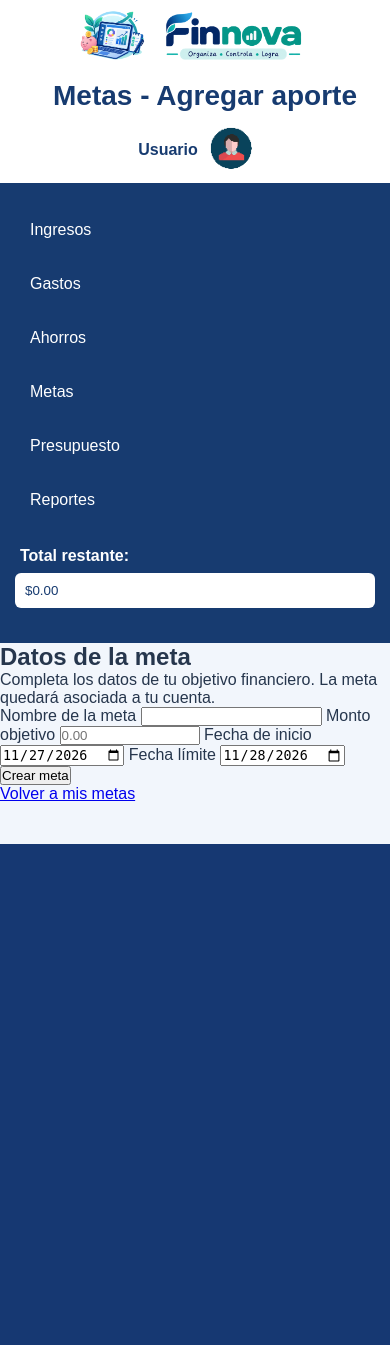
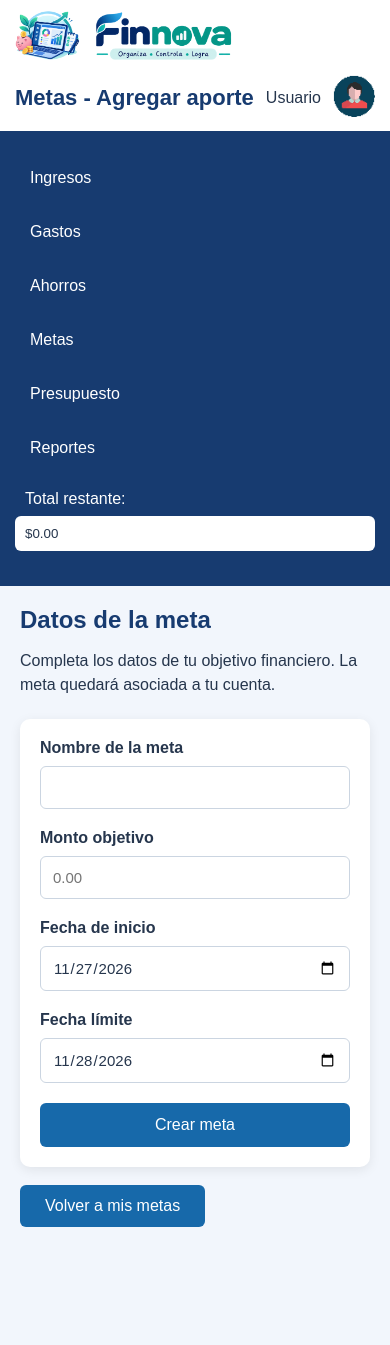
Before and after one commit to sofia269t/FINNOVA, a PHP site: page /crear_meta.html in a window 390 px wide. Before the commit the page ends 844 px from the top, so only its background shows below. Run offline with PHP 8.4, Linux system fonts and the light colour scheme.

Commit message:
diseños

```diff
--- a/Estilos/crear_meta.css
+++ b/Estilos/crear_meta.css
@@ -1,5 +1,5 @@
 
-/* CONFIGURACIÓN GENERAL */
+/* ESTILOS GENERALES */
 * {
     margin: 0;
     padding: 0;
@@ -8,55 +8,45 @@
 
 body {
     font-family: Arial, sans-serif;
-    background-color: #f2f6fc;
+    background: #f2f6fc;
     color: #26364d;
 }
 
 /* ENCABEZADO */
 header {
-    width: 100%;
-    min-height: 85px;
-    background-color: #ffffff;
     display: flex;
     align-items: center;
+    min-height: 85px;
     padding: 10px 30px;
-    box-shadow: 0 2px 10px rgba(0, 0, 0, 0.08);
-    gap: 15px;
+    background: white;
+    box-shadow: 0 2px 8px rgba(0, 0, 0, 0.1);
 }
 
 .logo {
     width: 65px;
-    height: auto;
 }
 
 .logo-nombre {
     width: 150px;
-    height: auto;
 }
 
 header h1 {
     color: #173b70;
     font-size: 28px;
-    margin-left: 20px;
+    margin-left: 25px;
 }
 
 .user-icon {
-    margin-left: auto;
     display: flex;
     align-items: center;
     gap: 12px;
-}
-
-.user-icon p {
-    color: #173b70;
-    font-weight: bold;
+    margin-left: auto;
 }
 
 .user-icon img {
     width: 42px;
     height: 42px;
-    border-radius: 50%;
-    object-fit: cover;
+    object-fit: contain;
 }
 
 /* SUBMENÚ */
@@ -71,7 +61,7 @@ header h1 {
     left: 0;
     width: 245px;
     height: calc(100vh - 85px);
-    background-color: #173b70;
+    background: #173b70;
     padding: 25px 15px;
     overflow-y: auto;
 }
@@ -89,120 +79,128 @@ header h1 {
     color: white;
     text-decoration: none;
     padding: 13px 15px;
-    border-radius: 8px;
-    transition: 0.3s;
+    border-radius: 6px;
+    transition: background 0.3s;
 }
 
-.menu li a:hover,
-.menu li a.activo {
-    background-color: #287bc1;
+.menu li a:hover {
+    background: #287bc1;
 }
 
-.menu label {
+/* TOTAL RESTANTE */
+.menu li label {
     display: block;
     color: white;
-    margin: 25px 5px 8px;
-    font-weight: bold;
+    margin: 20px 10px 8px;
 }
 
-.menu input {
+.menu li input {
     width: 100%;
     padding: 10px;
     border: none;
     border-radius: 6px;
-    background-color: white;
-    color: #173b70;
+    background: white;
+    color: #26364d;
 }
 
-/* SECCIÓN PRINCIPAL */
-.crear-meta {
+/* CONTENIDO PRINCIPAL */
+.formulario-meta {
     margin-left: 245px;
     padding: 35px;
-    min-height: calc(100vh - 150px);
+    min-height: calc(100vh - 85px);
 }
 
-.crear-meta h2 {
+.formulario-meta h2 {
     color: #173b70;
     font-size: 24px;
-    margin-bottom: 20px;
+    margin-bottom: 15px;
+}
+
+.formulario-meta .descripcion {
+    margin-bottom: 22px;
+    line-height: 1.5;
 }
 
 /* FORMULARIO */
-.crear-meta form {
-    background-color: white;
-    padding: 25px;
-    border-radius: 13px;
-    box-shadow: 0 4px 14px rgba(0, 0, 0, 0.07);
-    max-width: 600px;
+.formulario-meta form {
+    max-width: 650px;
+    background: white;
+    padding: 30px;
+    border-radius: 10px;
+    box-shadow: 0 3px 12px rgba(0, 0, 0, 0.08);
 }
 
-.crear-meta label {
+.formulario-meta form label {
     display: block;
-    color: #173b70;
+    margin-bottom: 20px;
     font-weight: bold;
-    margin-bottom: 8px;
+    color: #26364d;
 }
 
-.crear-meta input {
+.formulario-meta form input {
+    display: block;
     width: 100%;
+    margin-top: 9px;
     padding: 12px;
-    margin-bottom: 18px;
-    border: 1px solid #cbd8e8;
-    border-radius: 8px;
+    border: 1px solid #cbd5e1;
+    border-radius: 6px;
     font-size: 15px;
     font-family: Arial, sans-serif;
+    color: #26364d;
     outline: none;
 }
 
-.crear-meta input:focus {
+.formulario-meta form input:focus {
     border-color: #287bc1;
+    box-shadow: 0 0 4px rgba(40, 123, 193, 0.3);
 }
 
-/* BOTONES */
-.crear-meta button {
-    display: inline-block;
-    background-color: #1769aa;
+/* BOTÓN CREAR META */
+.formulario-meta form button {
+    width: 100%;
+    padding: 13px;
+    background: #1769aa;
     color: white;
-    padding: 12px 22px;
     border: none;
-    border-radius: 8px;
-    font-weight: bold;
+    border-radius: 6px;
+    font-size: 16px;
     cursor: pointer;
-    transition: 0.3s;
+    transition: background 0.3s;
 }
 
-.crear-meta button:hover {
-    background-color: #104b80;
+.formulario-meta form button:hover {
+    background: #104b80;
 }
 
-/* MENSAJES DE ERROR */
-.error {
-    background-color: #e1efff;
-    color: #173b70;
-    padding: 15px;
-    border-radius: 8px;
+/* MENSAJE DE ERROR */
+.formulario-meta .error {
+    max-width: 650px;
     margin-bottom: 20px;
+    padding: 12px 15px;
+    color: #a12626;
+    background: #fdeaea;
+    border: 1px solid #e8b5b5;
+    border-radius: 6px;
 }
 
-/* ENLACES */
-.crear-meta a {
-    display: inline-block;
-    color: #1769aa;
-    text-decoration: none;
-    margin-top: 15px;
+.formulario-meta .error[hidden] {
+    display: none;
 }
 
-.crear-meta a:hover {
-    text-decoration: underline;
+/* VOLVER A MIS METAS */
+.volver-metas {
+    display: inline-block;
+    margin-top: 18px;
+    padding: 12px 25px;
+    background: #1769aa;
+    color: white;
+    text-decoration: none;
+    border-radius: 6px;
+    transition: background 0.3s;
 }
 
-/* PIE DE PÁGINA */
-footer {
-    margin-left: 245px;
-    background-color: #173b70;
-    color: white;
-    text-align: center;
-    padding: 18px;
+.volver-metas:hover {
+    background: #104b80;
 }
 
 /* RESPONSIVE */
@@ -211,11 +209,7 @@ footer {
         width: 200px;
     }
 
-    .crear-meta {
-        margin-left: 200px;
-    }
-
-    footer {
+    .formulario-meta {
         margin-left: 200px;
     }
 }
@@ -223,10 +217,12 @@ footer {
 @media (max-width: 650px) {
     header {
         flex-wrap: wrap;
-        justify-content: center;
+        gap: 10px;
+        padding: 10px 15px;
     }
 
-    .user-icon {
+    header h1 {
+        font-size: 22px;
         margin-left: 0;
     }
 
@@ -237,16 +233,12 @@ footer {
         height: auto;
     }
 
-    .crear-meta {
+    .formulario-meta {
         margin-left: 0;
         padding: 20px;
     }
 
-    .crear-meta form {
-        width: 100%;
-    }
-
-    footer {
-        margin-left: 0;
+    .formulario-meta form {
+        padding: 20px;
     }
 }
```
